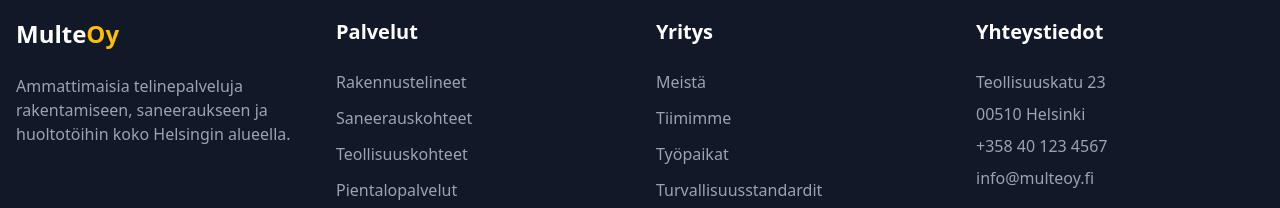
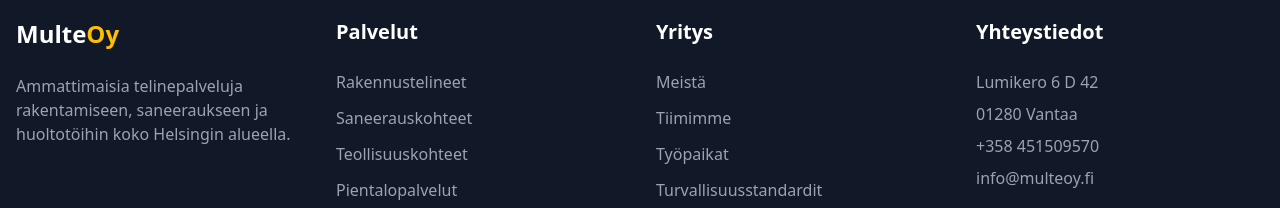
Before and after one commit to lorenckodraahdintie/helsinki-scaffolding-hub, a React (Vite) app: page / in a window 1280 px wide. Shown: the part 3615-3823 px from the top of the page. Built offline with nearby package versions, Linux system fonts and the light colour scheme.

Commit message:
Visual edit in Lovable
Edited UI in Lovable

```diff
--- a/src/components/Footer.tsx
+++ b/src/components/Footer.tsx
@@ -1,11 +1,7 @@
-
 import React from 'react';
-
 const Footer = () => {
   const currentYear = new Date().getFullYear();
-
-  return (
-    <footer className="bg-gray-900 text-white">
+  return <footer className="bg-gray-900 text-white">
       <div className="container mx-auto px-4 py-12">
         <div className="grid grid-cols-1 md:grid-cols-3 lg:grid-cols-4 gap-8">
           <div>
@@ -38,9 +34,9 @@ const Footer = () => {
           <div>
             <h4 className="text-xl font-bold mb-6">Yhteystiedot</h4>
             <address className="not-italic text-gray-400">
-              <p className="mb-2">Teollisuuskatu 23</p>
-              <p className="mb-2">00510 Helsinki</p>
-              <p className="mb-2">+358 40 123 4567</p>
+              <p className="mb-2">Lumikero 6 D 42</p>
+              <p className="mb-2">01280 Vantaa</p>
+              <p className="mb-2">+358 451509570</p>
               <p className="mb-2">info@multeoy.fi</p>
             </address>
           </div>
@@ -56,8 +52,6 @@ const Footer = () => {
           </div>
         </div>
       </div>
-    </footer>
-  );
+    </footer>;
 };
-
 export default Footer;
```
